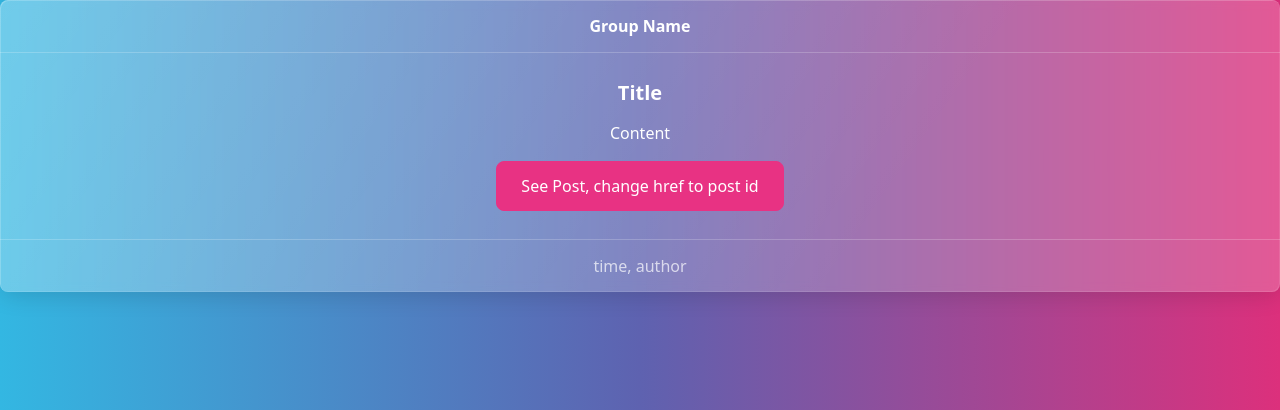
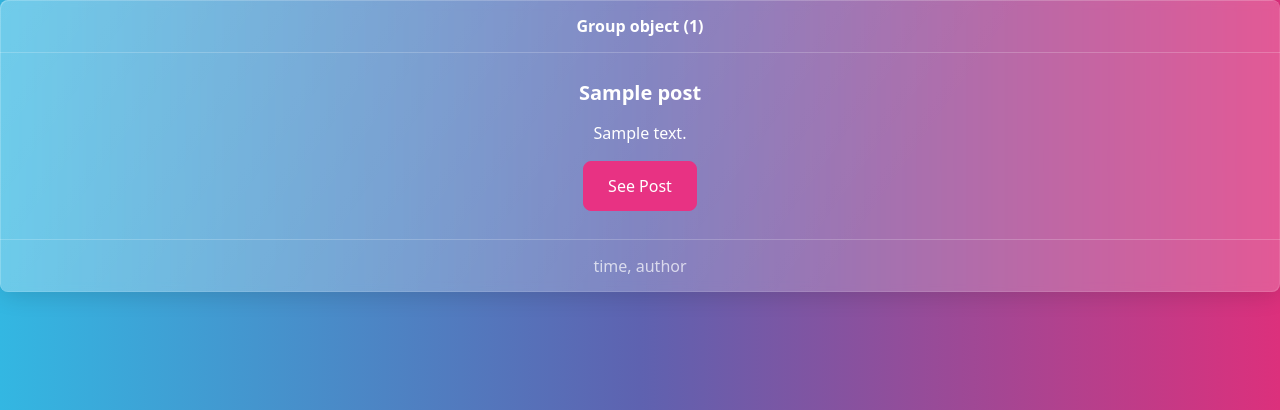
Before and after one commit to gulpinhenry/spotter, a Django app: page / in a window 1280 px wide. Shown: the part 94-504 px from the top of the page. Run offline with Django 4.2, Linux system fonts and the light colour scheme; tables that the repository leaves empty hold one stand-in row (values such as "Sample post"); some libraries are stand-ins or nearby versions.

Commit message:
make index catered to post

```diff
--- a/spotter/spotter_app/templates/index.html
+++ b/spotter/spotter_app/templates/index.html
@@ -15,15 +15,16 @@
         <a href="/register"><button>Register</button></a>
         <a href="/login"><button>Sign In</button></a>
     </nav>
-    {% for i in test %}
+    {% for i in posts %}
         <div class="card text-center">
             <div class="card-header">
-                Group Name
+                {{i.group}}
+                {% comment %} This might be an id so we may need to chagne this {% endcomment %}
             </div>
             <div class="card-body">
-                <h5 class="card-title">Title</h5>
-                <p class="card-text">Content</p>
-                <a href="#" class="btn btn-primary">See Post, change href to post id</a>
+                <h5 class="card-title">{{i.title}}</h5>
+                <p class="card-text">{{i.content}}</p>
+                <a href="/{{i}}" class="btn btn-primary">See Post</a>
             </div>
             <div class="card-footer text-muted">
                 time, author
--- a/spotter/spotter_app/views.py
+++ b/spotter/spotter_app/views.py
@@ -12,7 +12,7 @@ def index(request):
     test_arr = ['<div class="test" message="# ' +
                 str(i) + ' generated with Django templates!"></div>' for i in range(1, 4)]
     context = {
-        'test': User.objects.all(),
+        'posts': Post.objects.all(),
     }
     return render(request, 'index.html', context)
 
@@ -83,6 +83,7 @@ def edit(request, username):
 
 def group(request, group_name):
     group_obj = Group.objects.filter(name=group_name)
+    print(group_obj)
     if len(group_obj) <= 0:
         return redirect("/")
     group_obj = group_obj[0]
```
